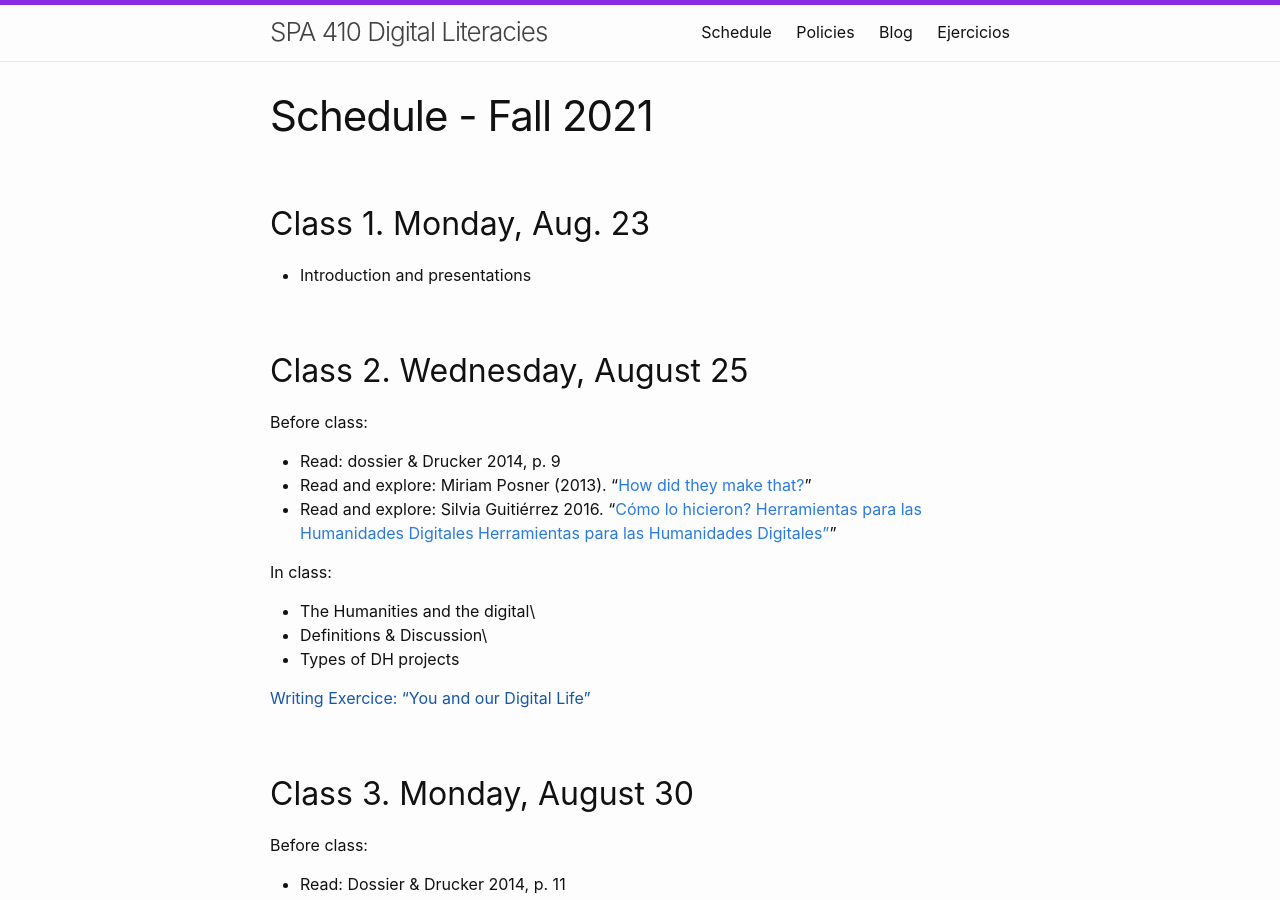
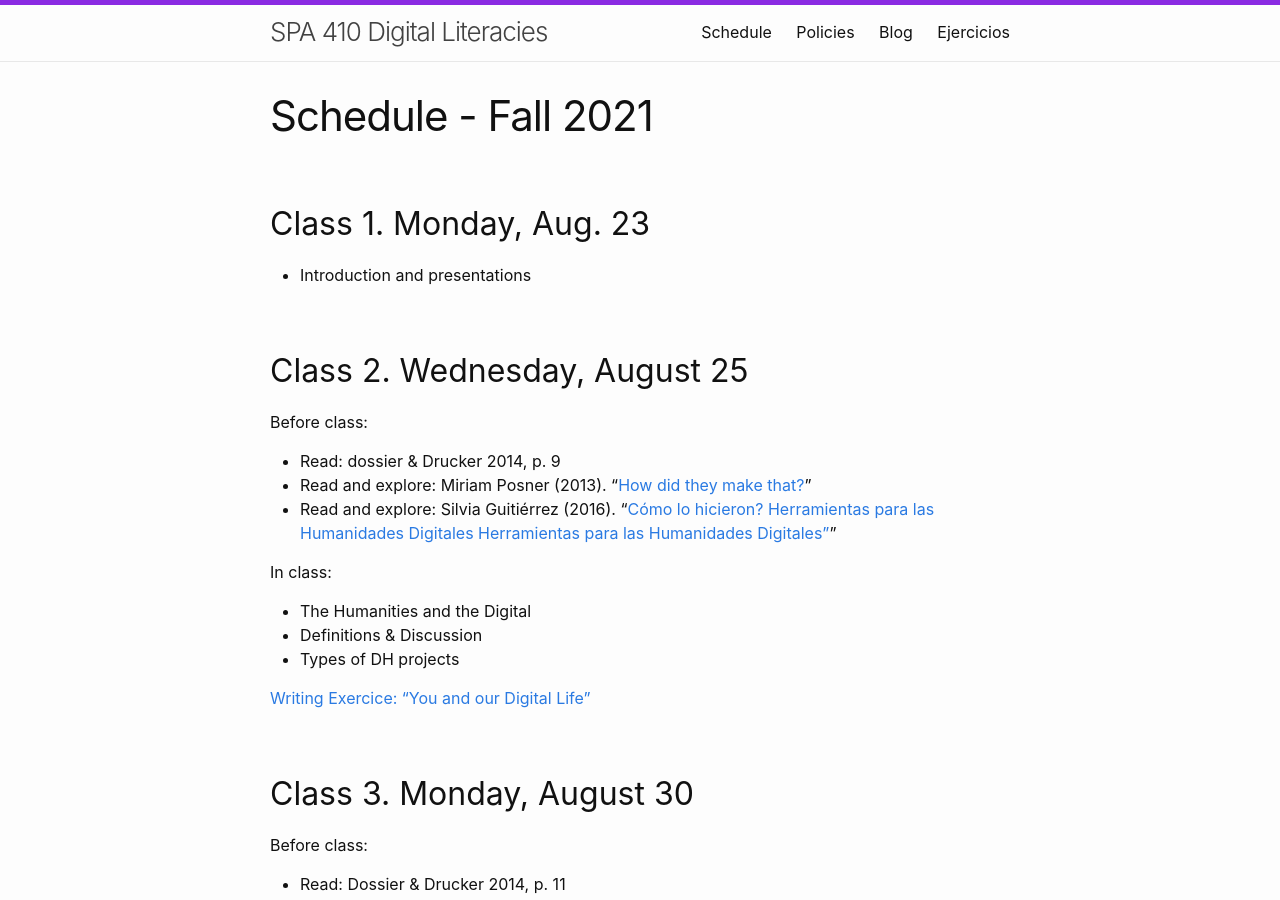
Before and after one commit to susannalles/SPA410, a Jekyll site: the page built from schedule.md, in a window 1280 px wide and 900 px high. Built offline with Jekyll 4.4.1, drawn with Linux system fonts in a browser that asks for light colours; part of the change alters nothing that is shown.

```diff
--- a/schedule.md
+++ b/schedule.md
@@ -5,21 +5,21 @@ title: "Schedule - Fall 2021"
 
 ## Class 1. Monday, Aug. 23
 
-- Introduction and presentations
+* Introduction and presentations
 
 ## Class 2. Wednesday, August 25
 
 Before class:
 * Read: dossier & Drucker 2014, p. 9
 * Read and explore: Miriam Posner (2013). “[How did they make that?](http://miriamposner.com/blog/how-did-they-make-that/)”
-* Read and explore: Silvia Guitiérrez 2016. “[Cómo lo hicieron? Herramientas para las Humanidades Digitales Herramientas para las Humanidades Digitales”](https://silviaegt.wordpress.com/2016/10/05/como-lo-hicieron/)”
+* Read and explore: Silvia Guitiérrez (2016). “[Cómo lo hicieron? Herramientas para las Humanidades Digitales Herramientas para las Humanidades Digitales”](https://silviaegt.wordpress.com/2016/10/05/como-lo-hicieron/)”
 
 In class:
-* The Humanities and the digital\
-* Definitions & Discussion\
+* The Humanities and the Digital
+* Definitions & Discussion
 * Types of DH projects
 
- [Writing Exercice: “You and our Digital Life”]()
+ [Writing Exercice: “You and our Digital Life”](/ejercicios/e0.html)
 
 ## Class 3. Monday, August 30
 
```
